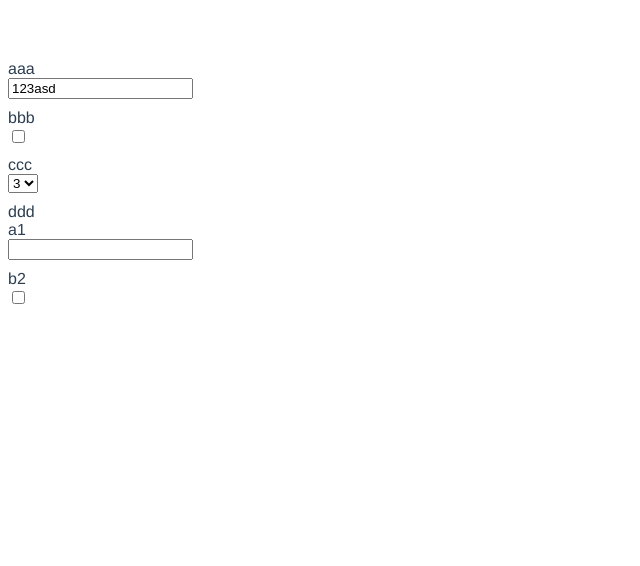
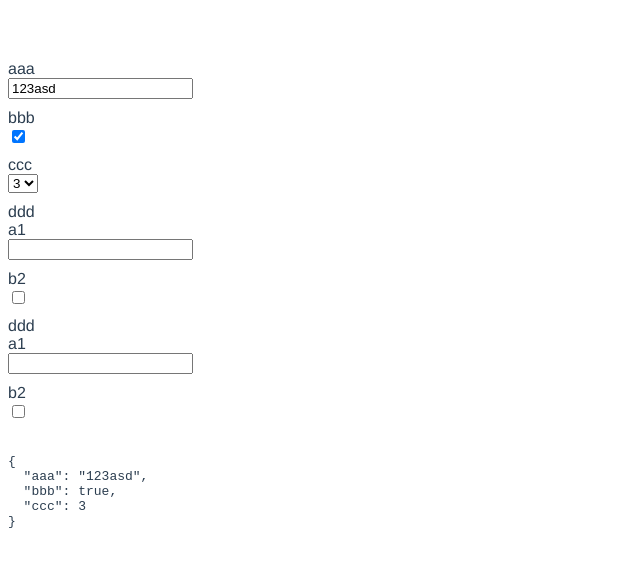
Before and after one commit to roma219/vue-jsonschema-form, a Vue app: page / in a window 1280 px wide. Shown: the top 566 px of the page, without its empty margins (0-640 px from the left). Built offline with nearby package versions, Linux system fonts and the light colour scheme.

Commit message:
fix checkbox, temp data display

```diff
--- a/src/App.vue
+++ b/src/App.vue
@@ -1,6 +1,7 @@
 <template>
   <div id="app">
     <JsonSchema :schema="testSchema" v-model="testValue"/>
+    <pre>{{ formattedValue }}</pre>
   </div>
 </template>
 
@@ -27,7 +28,16 @@ export default class App extends Vue {
         __eventName__: 'input',
         properties: {
           a1: { type: 'string', __component__: 'TextInput', __eventName__: 'input' },
-          b2: { type: 'boolean', __component__: 'Checkbox', __eventName__: 'input' }
+          b2: { type: 'boolean', __component__: 'Checkbox', __eventName__: 'input' },
+          ddd: {
+            type: 'object',
+            __component__: 'JsonSchemaForm',
+            __eventName__: 'input',
+            properties: {
+              a1: { type: 'string', __component__: 'TextInput', __eventName__: 'input' },
+              b2: { type: 'boolean', __component__: 'Checkbox', __eventName__: 'input' }
+            }
+          }
         }
       }
     }
@@ -36,7 +46,11 @@ export default class App extends Vue {
   testValue = {
     aaa: '123asd',
     bbb: true,
-    value: 3
+    ccc: 3
+  }
+
+  get formattedValue () : string {
+    return JSON.stringify(this.testValue, null, 2)
   }
 }
 </script>
@@ -46,7 +60,7 @@ export default class App extends Vue {
   font-family: 'Avenir', Helvetica, Arial, sans-serif;
   -webkit-font-smoothing: antialiased;
   -moz-osx-font-smoothing: grayscale;
-  text-align: center;
+  /* text-align: center; */
   color: #2c3e50;
   margin-top: 60px;
 }
--- a/src/components/Checkbox.vue
+++ b/src/components/Checkbox.vue
@@ -1,5 +1,5 @@
 <template>
-  <input type="checkbox" @input="handleInput" :value="value">
+  <input type="checkbox" @input="handleInput" :checked="value">
 </template>
 
 <script lang="ts">
@@ -12,8 +12,9 @@ export default class Checkbox extends Vue {
   @Prop({ default: '' }) protected value!: string
 
   handleInput ({ target }: { target: HTMLInputElement }) {
-    const { value } = target
-    this.$emit('input', value)
+    console.log(target)
+    const { checked } = target
+    this.$emit('input', checked)
   }
 }
 </script>
```
